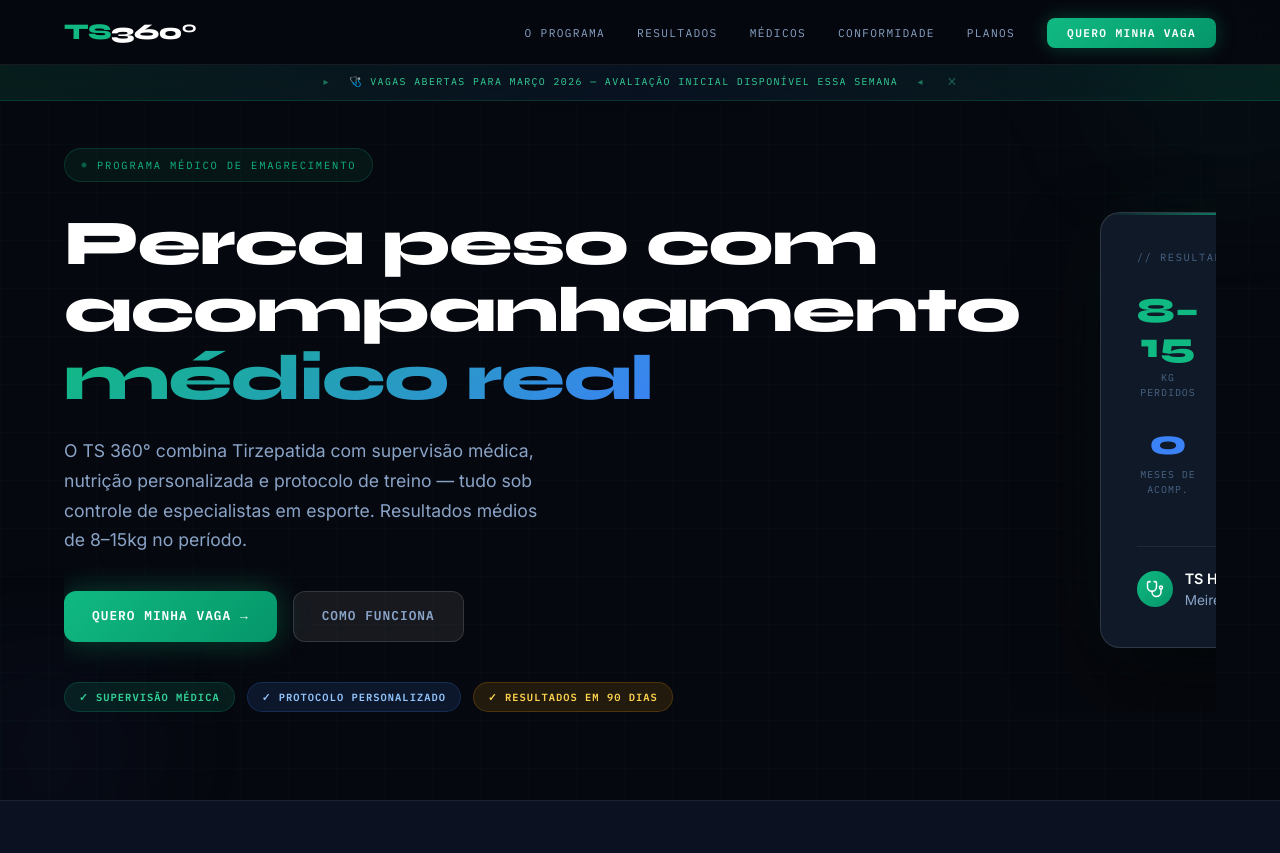
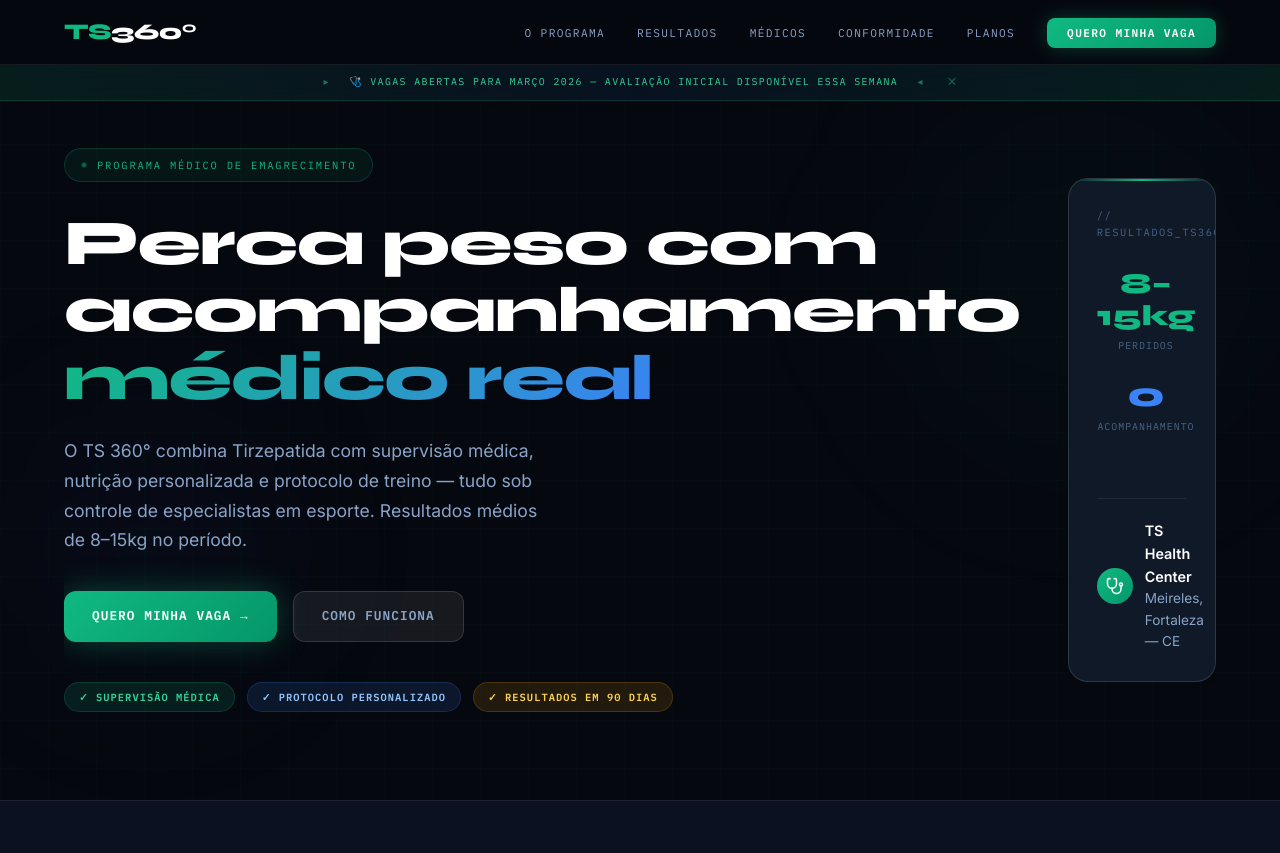
Before and after one commit to decomontenegro/decomontenegro.github.io, a plain HTML site: page ts360/index.html in a window 1280 px wide. Shown: the top 853 px of the page. Drawn offline with nearby package versions, Linux system fonts and the light colour scheme.

Commit message:
🐺 TS 360°: fix stats card cortado — overflow hero, gap menor, stats font ajustado

```diff
--- a/ts360/index.html
+++ b/ts360/index.html
@@ -366,8 +366,9 @@
     .hero-inner {
       display: grid;
       grid-template-columns: 1fr 1fr;
-      gap: 80px;
+      gap: 48px;
       align-items: center;
+      overflow: visible;
     }
 
     .hero-eyebrow {
@@ -429,16 +430,20 @@
     /* Hero visual (stats card) */
     .hero-visual {
       position: relative;
+      min-width: 0;
+      overflow: hidden;
     }
 
     .stats-card {
       background: var(--s2);
       border: 1px solid var(--b3);
       border-radius: var(--radius-lg);
-      padding: 36px;
+      padding: 28px;
       position: relative;
       overflow: hidden;
       box-shadow: 0 40px 80px rgba(0,0,0,.5), 0 0 80px rgba(16,185,129,.06);
+      width: 100%;
+      box-sizing: border-box;
     }
     .stats-card::before {
       content: '';
@@ -521,24 +526,27 @@
 
     /* Floating deco elements */
     .float-orb {
-      position: absolute;
+      position: fixed;
       border-radius: 50%;
-      filter: blur(60px);
+      filter: blur(80px);
       pointer-events: none;
+      z-index: 0;
     }
     .float-orb-1 {
+      width: 400px;
+      height: 400px;
+      background: rgba(16,185,129,.03);
+      top: 10%;
+      right: 0;
+      overflow: hidden;
+    }
+    .float-orb-2 {
       width: 300px;
       height: 300px;
-      background: rgba(16,185,129,.04);
-      top: -100px;
-      right: -100px;
-    }
-    .float-orb-2 {
-      width: 200px;
-      height: 200px;
-      background: rgba(59,130,246,.04);
-      bottom: -50px;
-      left: -50px;
+      background: rgba(59,130,246,.03);
+      top: 50%;
+      left: 0;
+      overflow: hidden;
     }
 
     /* =============================================
@@ -1748,7 +1756,7 @@
   <section class="hero" id="hero">
     <div class="float-orb float-orb-1"></div>
     <div class="float-orb float-orb-2"></div>
-    <div class="container">
+    <div class="container" style="overflow:hidden;">
       <div class="hero-inner">
         <div class="hero-content">
           <div class="hero-eyebrow fade-in">Programa Médico de Emagrecimento</div>
@@ -1779,8 +1787,8 @@
             <div class="stats-title">// resultados_ts360.stats</div>
             <div class="stats-grid">
               <div class="stat-item">
-                <div class="stat-value green" id="stat-kg">8–15</div>
-                <div class="stat-label">kg perdidos</div>
+                <div class="stat-value green" id="stat-kg" style="font-size:1.8rem;line-height:1.1;">8–15kg</div>
+                <div class="stat-label">perdidos</div>
               </div>
               <div class="stat-item">
                 <div class="stat-value gold">4.9★</div>
@@ -1788,7 +1796,7 @@
               </div>
               <div class="stat-item">
                 <div class="stat-value blue" id="stat-meses">0</div>
-                <div class="stat-label">meses de acomp.</div>
+                <div class="stat-label">acompanhamento</div>
               </div>
               <div class="stat-item">
                 <div class="stat-value white">Sob consulta</div>
```
